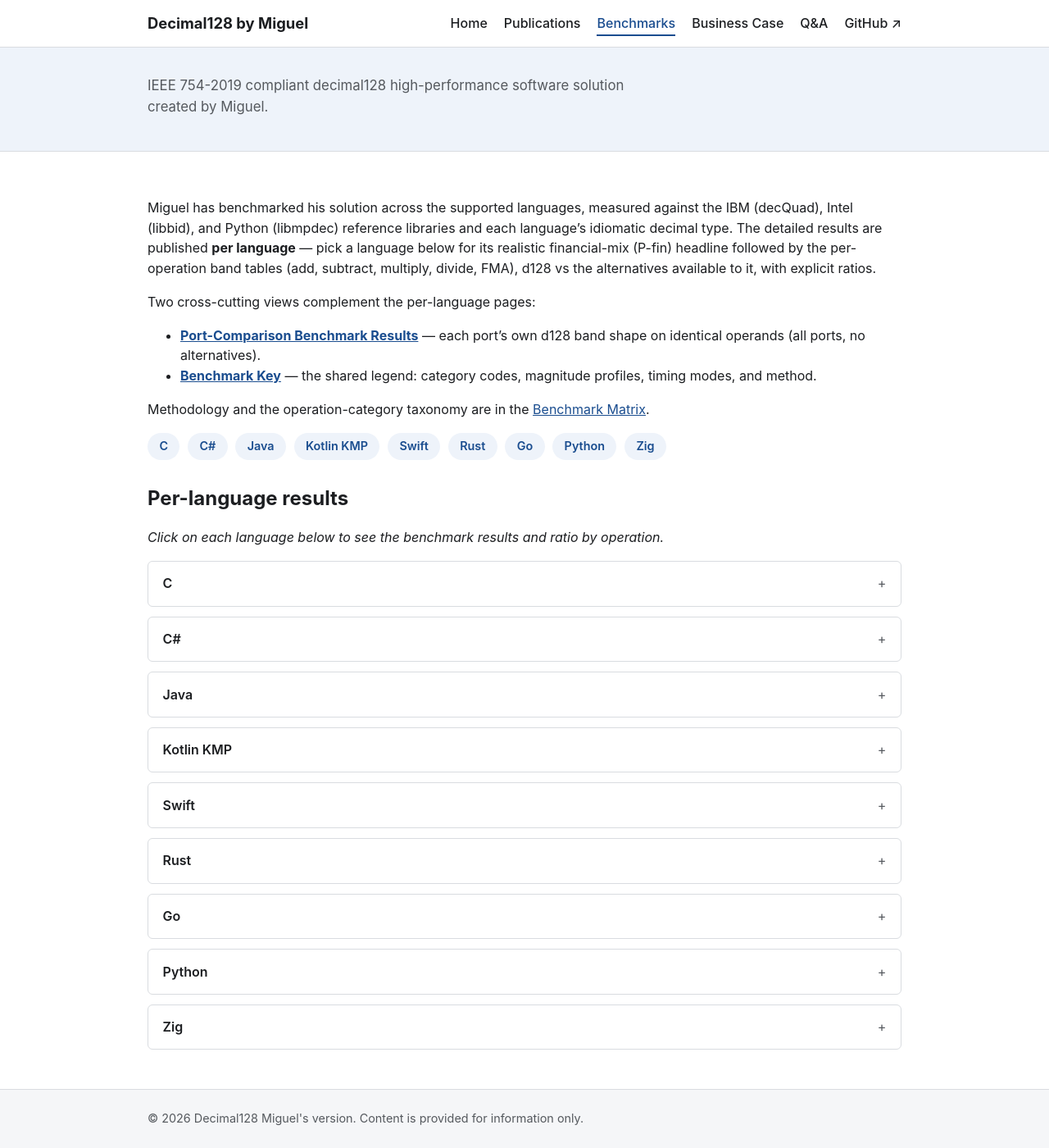
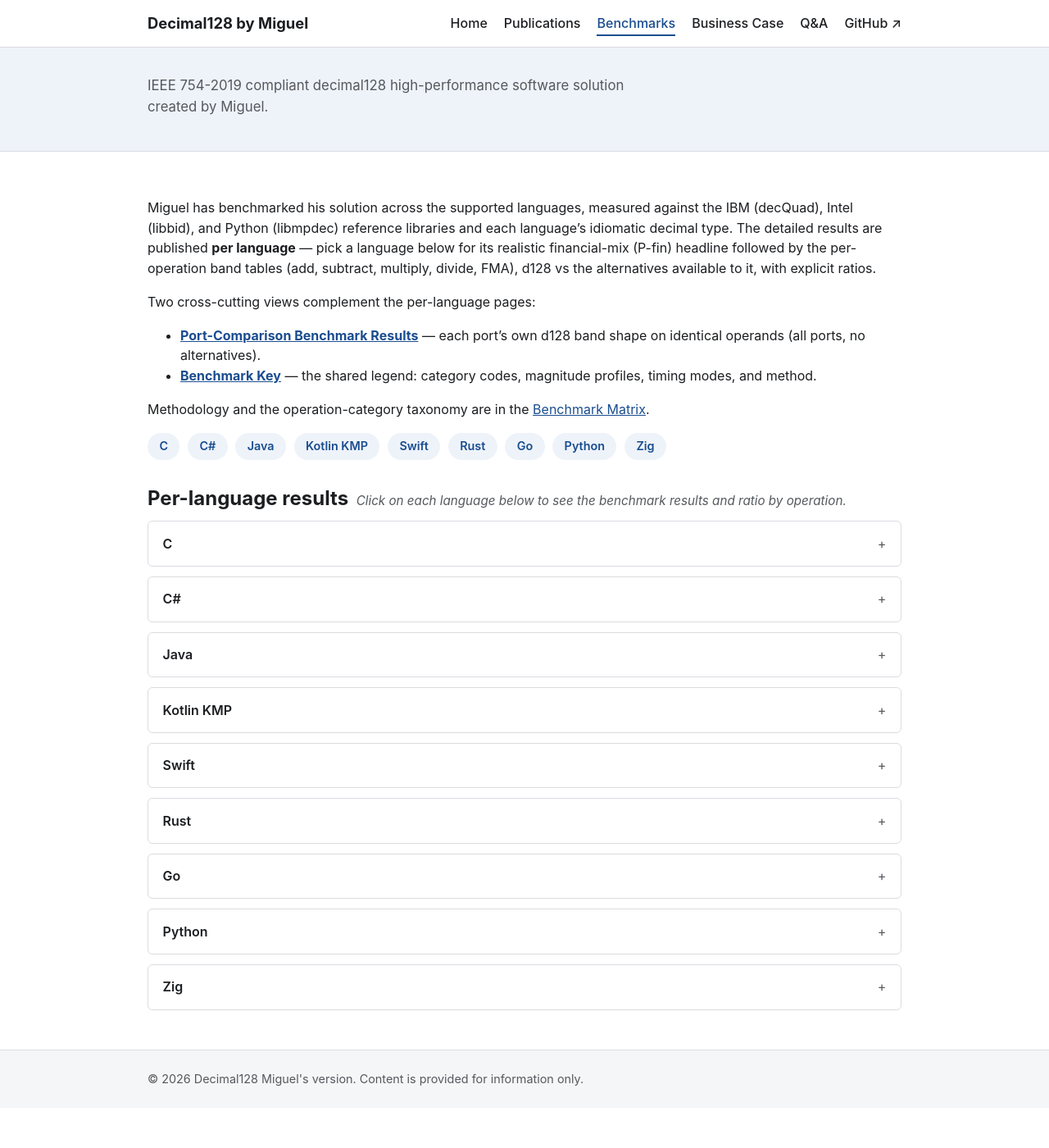
Before and after one commit to migueldecimal128/decimal128-www, a Jekyll site: the page built from benchmarks.md, in a window 1280 px wide and 1400 px high, scrolled down 58 px. Shown: the whole window at 82% size. Built offline with Jekyll 4.4.1, drawn with Linux system fonts in a browser that asks for light colours; after the commit the page ends 1409 px from its top, so only the background shows below that.

Commit message:
Put the Per-language results subtitle inline next to its heading
Generalized the Publications page's heading+label row into a reusable
.heading-row/.heading-subtitle pair (renamed from .pub-heading-row) so
Benchmarks can use the same inline layout for its subtitle.

Co-Authored-By: Claude Sonnet 5 <noreply@anthropic.com>
Claude-Session: https://claude.ai/code/session_01UhMyk7dVCWxSTZsZDHTXuD

```diff
--- a/benchmarks.md
+++ b/benchmarks.md
@@ -36,9 +36,10 @@ Methodology and the operation-category taxonomy are in the
   <a href="#lang-zig" class="lang-pill">Zig</a>
 </div>
 
-## Per-language results
-
-*Click on each language below to see the benchmark results and ratio by operation.*
+<div class="heading-row" markdown="0">
+  <h2>Per-language results</h2>
+  <span class="heading-subtitle"><em>Click on each language below to see the benchmark results and ratio by operation.</em></span>
+</div>
 
 <div class="kb-results">
 
--- a/css/style.css
+++ b/css/style.css
@@ -513,7 +513,7 @@ main tbody tr:nth-child(even) {
   background: var(--color-bg-alt);
 }
 
-.pub-heading-row {
+.heading-row {
   display: flex;
   align-items: baseline;
   flex-wrap: wrap;
@@ -521,8 +521,13 @@ main tbody tr:nth-child(even) {
   margin-bottom: 0.75rem;
 }
 
-.pub-heading-row h2 {
+.heading-row h2 {
   margin: 0;
+}
+
+.heading-subtitle {
+  color: var(--color-text-muted);
+  font-size: 0.95rem;
 }
 
 .pub-eyebrow {
```
Also changed, not shown: publications.md (+2 -2 lines).
